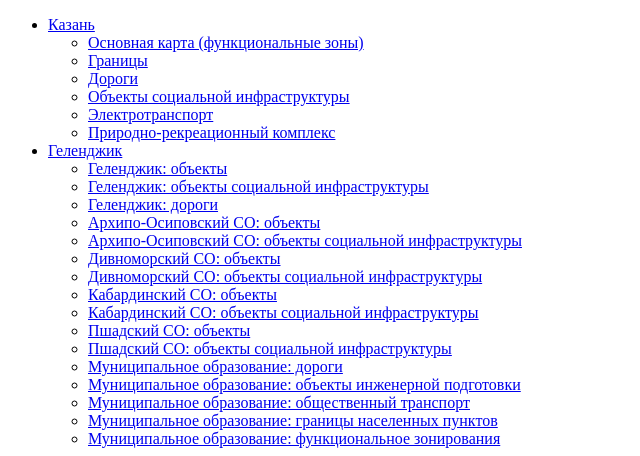
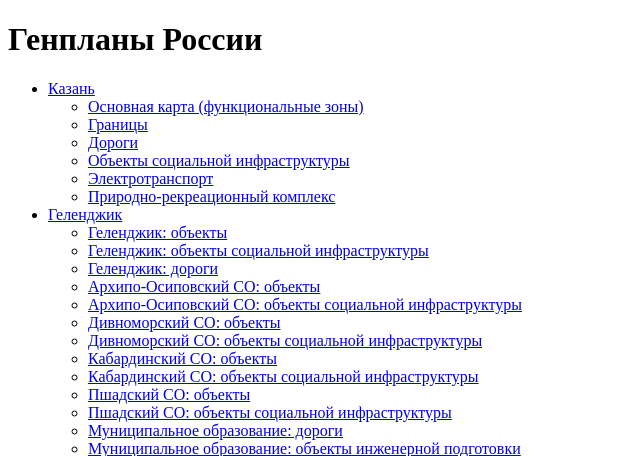
Before and after one commit to bravikov/genplan-maps, a Django app: page / in a window 1280 px wide. Shown: the top 456 px of the page, without its empty margins (0-640 px from the left). Run offline with Django 3.2, Linux system fonts and the light colour scheme.

Commit message:
Добавлен заголовок на главную страницу

```diff
--- a/genplan/templates/index.html
+++ b/genplan/templates/index.html
@@ -4,6 +4,8 @@
 {% block title %}Генпланы России{% endblock %}
 
 {% block content %}
+
+<h1>Генпланы России</h1>
 
 <ul>
 {% for city in cities %}
```
